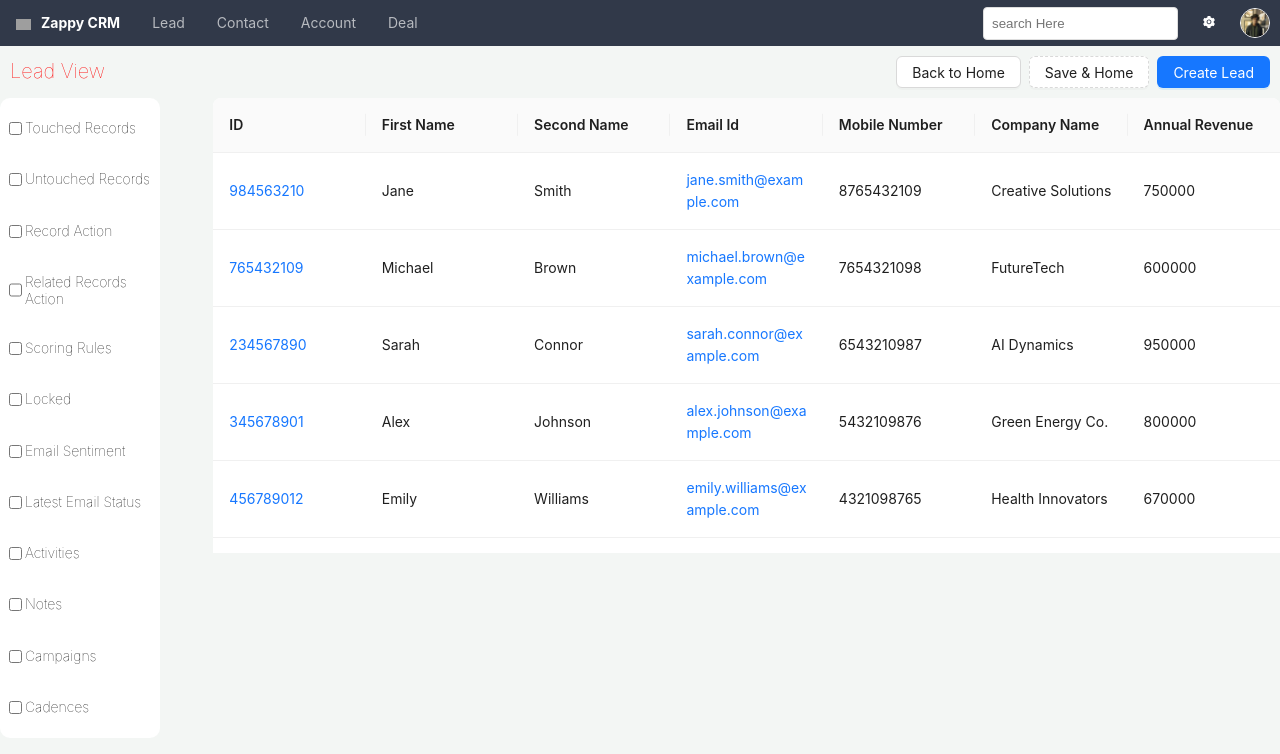
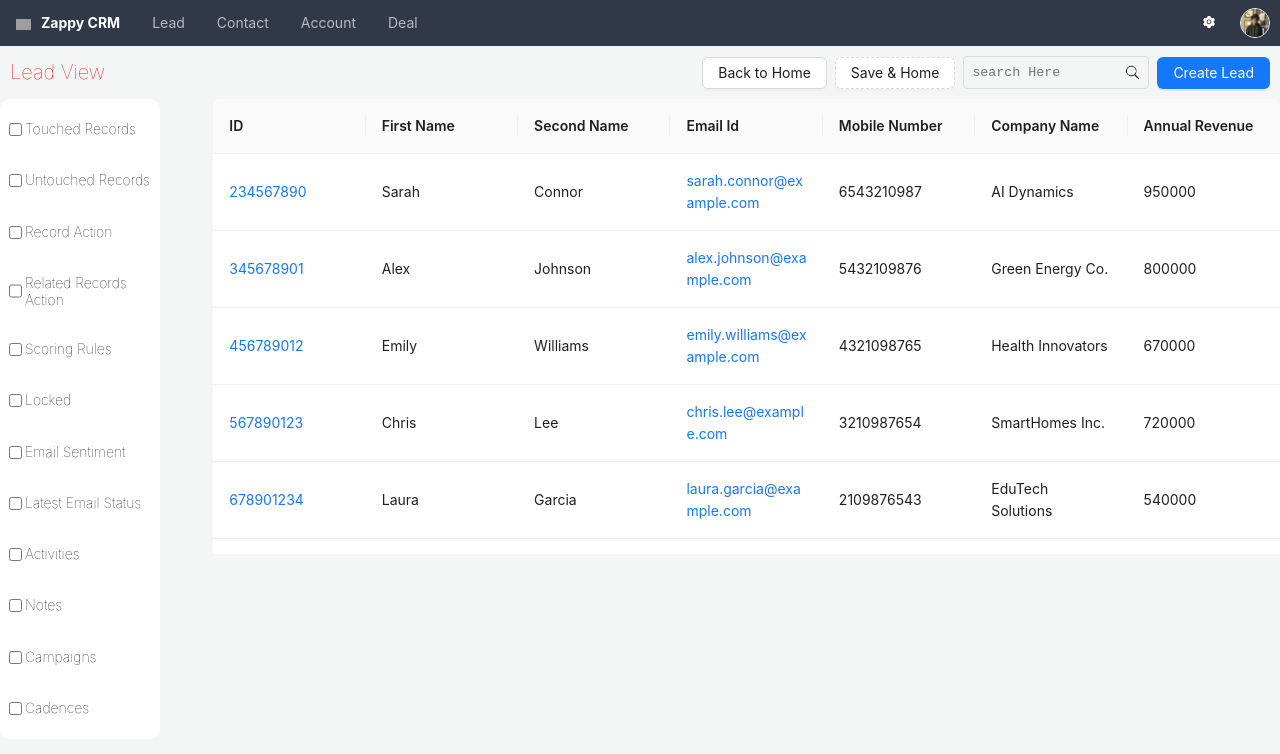
Before and after one commit to REOpranav/crm, a React (Create React App) app: page /leadboard in a window 1280 px wide. Shown: the top 754 px of the page. Built offline with nearby package versions, Linux system fonts and the light colour scheme; data requests are answered from the project's data file; grey boxes are pictures that could not be loaded.

Commit message:
added search methos

```diff
--- a/DB/db.json
+++ b/DB/db.json
@@ -1,43 +1,5 @@
 {
   "leads": [
-    {
-      "id": "984563210",
-      "leadowner": "janedoe",
-      "firstname": "Jane",
-      "lastname": "Smith",
-      "email": "jane.smith@example.com",
-      "mobile": "8765432109",
-      "date": "2024-07-22",
-      "companyName": "Creative Solutions",
-      "annualrevenue": "750000",
-      "gender": "Female",
-      "area": "Uptown",
-      "state": "New York",
-      "country": "USA",
-      "pincode": "10001",
-      "expectedAmount": "150000",
-      "website": "https://creativesolutions.com",
-      "description": "Interested in enhancing customer engagement."
-    },
-    {
-      "id": "765432109",
-      "leadowner": "michaelbrown",
-      "firstname": "Michael",
-      "lastname": "Brown",
-      "email": "michael.brown@example.com",
-      "mobile": "7654321098",
-      "date": "2024-06-15",
-      "companyName": "FutureTech",
-      "annualrevenue": "600000",
-      "gender": "Male",
-      "area": "Suburbs",
-      "state": "Texas",
-      "country": "USA",
-      "pincode": "73301",
-      "expectedAmount": "120000",
-      "website": "https://futuretech.com",
-      "description": "Seeking a partner for new technology integration."
-    },
     {
       "id": "234567890",
       "leadowner": "sarahconnor",
@@ -267,6 +229,52 @@
       "expectedAmount": "100000",
       "website": "https://techinnovators.com",
       "description": "Looking for a solution to streamline operations."
+    },
+    {
+      "id": "765432109",
+      "leadowner": "michaelbrown",
+      "firstname": "Michael",
+      "lastname": "Brown",
+      "email": "michael.brown@example.com",
+      "mobile": "7654321098",
+      "date": "2024-06-15",
+      "companyName": "FutureTech",
+      "annualrevenue": "600000",
+      "gender": "Male",
+      "area": "Suburbs",
+      "state": "Texas",
+      "country": "USA",
+      "pincode": "73301",
+      "expectedAmount": "120000",
+      "website": "https://futuretech.com",
+      "description": "Seeking a partner for new technology integration."
+    },
+    {
+      "id": "ccdb",
+      "leadName": "",
+      "leadMobileNumber": "",
+      "leadEmail": "",
+      "leadArea": "",
+      "date": "13/08/2024"
+    },
+    {
+      "id": "984563210",
+      "leadowner": "pranavavadivel",
+      "firstname": "Jane",
+      "lastname": "Smith",
+      "email": "jane.smith@example.com",
+      "mobile": "8765432109",
+      "date": "2024-07-22",
+      "companyName": "Creative Solutions",
+      "annualrevenue": "750000",
+      "gender": "Female",
+      "area": "Uptown",
+      "state": "New York",
+      "country": "USA",
+      "pincode": "10001",
+      "expectedAmount": "150000",
+      "website": "https://creativesolutions.com",
+      "description": "Interested in enhancing customer engagement."
     }
   ]
 }
--- a/src/App.js
+++ b/src/App.js
@@ -10,8 +10,10 @@ import Account from './Account';
 import Deal from './Deal';
 import FormLayout from './FormLayout';
 import ContactDetail from './ContactDetail';
+import { useState } from 'react';
 
 function App() {
+
   return (
     <div className="App">
         <Routes>
--- a/src/Contact.jsx
+++ b/src/Contact.jsx
@@ -4,7 +4,7 @@ import axios from 'axios'
 import {message,Row,Table, Space,Typography, Popconfirm, Button} from 'antd'
 import { Link, useNavigate } from 'react-router-dom'
 
-const Contact = () => {
+const Contact = ({searchValue}) => {
   const navigate = useNavigate();
   const {Text} = Typography
   const [contactData,setContactData] = useState([])
--- a/src/Dashboard.jsx
+++ b/src/Dashboard.jsx
@@ -1,19 +1,16 @@
-import { Menu, Row ,Typography, Image ,Space, Flex} from 'antd';
-import React, { useState } from 'react';
+import { Menu, Row ,Typography, Image ,Space, Flex, Button} from 'antd';
 import { Link } from 'react-router-dom';
 import { AiFillSetting } from "react-icons/ai";
-import { AiOutlineSearch } from "react-icons/ai";
+import Searching from './Searching';
+import { useState } from 'react';
 
 const Dashboard = () => {
-const { SubMenu } = Menu;
+
 const {Text ,Title} = Typography
 const backGroundColor = '#313949'
 const iconColor = "#fff"
 
-const [searchValue,setSearchValue] = useState('')
-const showProgress = 'http://localhost:3000/'
-
-  return (
+return (
     <div>
       <Row justify={'space-between'} style={{backgroundColor:backGroundColor}}>
         <Menu mode="horizontal" style={{backgroundColor:backGroundColor }} theme='dark'>
@@ -43,12 +40,9 @@ const showProgress = 'http://localhost:3000/'
             <Menu.Item key="deal">
               <Link to={'/deal'}>Deal </Link>
           </Menu.Item>
-
         </Menu>
 
         <Space size={'large'}>
-            <input type="search" name="search" id="search" placeholder='search Here' value={searchValue} onChange={(e) =>setSearchValue(e.target.value)}/>
-
             <AiFillSetting color={iconColor} />
             <Link to={'/'}>
               <Flex gap={'small'} align='center' style={{marginRight:'10px'}}>
@@ -63,7 +57,7 @@ const showProgress = 'http://localhost:3000/'
           </Space>
     </Row>
 
-{(window.location.href === 'http://localhost:3000/' ||  window.location.href === 'https://mockcrm.vercel.app') &&
+{(window.location.href === 'http://localhost:3001/' ||  window.location.href === 'https://mockcrm.vercel.app') &&
     <Row style={{minHeight:'80vh'}} justify={'center'} align={'middle'} >
         <Title level={2} style={{color:'grey',fontFamily:'fantasy',opacity:'0.4'}}> DashBoard in Progress</Title>
     </Row>
--- a/src/Deal.jsx
+++ b/src/Deal.jsx
@@ -2,6 +2,7 @@ import React from 'react'
 import Dashboard from './Dashboard'
 
 const Deal = () => {
+
   return (
     <div>
         <Dashboard />
--- a/src/LeadBoard.jsx
+++ b/src/LeadBoard.jsx
@@ -6,10 +6,21 @@ import { useEffect } from 'react';
 import { useState } from 'react';
 import { Link } from 'react-router-dom';
 import Dashboard from './Dashboard';
+import Searching from './Searching';
 
 const LeadBoard = () => {
     const [leadData,setLeadData] = useState([])
     const { Text }= Typography
+
+    //searching
+    const [searching,setSearching] = useState('') // this searching for lead
+    // useEffect(()=>{
+     const filter =  leadData.filter(value => {
+         if (value.firstname.toLocaleLowerCase() === searching.toLocaleLowerCase()) {
+            return value
+         }
+      })
+  // },[undefined,searching])
 
     // code for navigatingin reactg router dom
     const navigate = useNavigate();
@@ -20,7 +31,6 @@ const LeadBoard = () => {
     const homeNavigation = ()=>{
       navigate('/')
     }
-
 
     // this code for initial load and when lead added
     const fetching = async()=>{
@@ -46,7 +56,7 @@ const LeadBoard = () => {
 
     // this code for appending field name into antd table
     const data = []
-    for (const datas of leadData) {
+    for (const datas of filter.length !== 0 ? filter : leadData) {
         let changeTOObject = {
             id:datas.id,
             firstName : datas.firstname,
@@ -110,7 +120,6 @@ const LeadBoard = () => {
           <Row justify={'space-between'} style={{padding:'10px'}} >
             <Space>
               <Text style={{fontSize:'20px',color:'red',fontWeight:'lighter'}}>Lead View</Text>
-
             </Space>
               <Space>
                 {/* <Flex gap={'small'}> */}
@@ -118,6 +127,7 @@ const LeadBoard = () => {
                   <Popconfirm title="Are you sure to save" okText="Yes" cancelText="No" onConfirm={homeNavigation} onCancel={() => message.error('Cancel Save')}>
                       <Button type='dashed'>Save & Home</Button>
                   </Popconfirm>
+                  <Searching setSearchQuery={setSearching} searchQuery={searching}/>
                   <Button type='primary' onClick={formNavigate}>Create Lead</Button>
                 {/* </Flex> */}
               </Space>
--- /dev/null
+++ b/src/Searching.jsx
@@ -0,0 +1,21 @@
+import React from 'react'
+
+const Searching = ({ searchQuery, setSearchQuery }) => {
+    const handleChange = (e)=>{
+      setSearchQuery(e.target.value)
+    }
+    return (
+    <div>
+           <input type="search"
+                  name="search"
+                  id="search"
+                  placeholder='search Here'
+                  value={searchQuery}
+                  onChange={handleChange}
+                  style={{fontFamily:'monospace',fontWeight:'lighter',background:'url(/images/search.png)',backgroundRepeat:'no-repeat',backgroundSize:'15px',backgroundPosition:'95%'}}
+            />
+    </div>
+  )
+}
+
+export default Searching
```
Also changed, not shown: public/images/search.png (added). Lines whose indentation alone changed are shown as unchanged.
